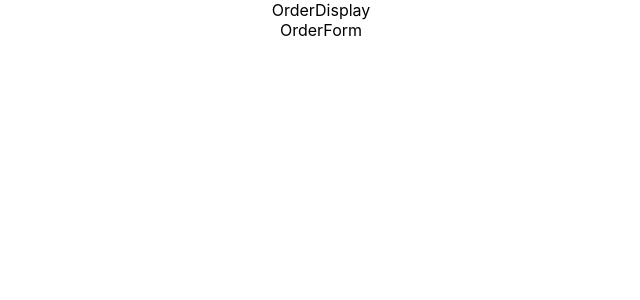
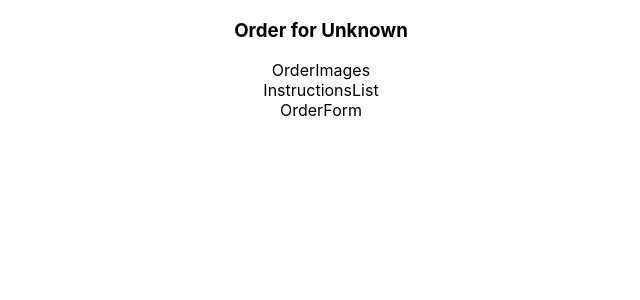
Before and after one commit to rileyjhoff/2.2a-fast-food-order-app-from-scratch, a React (Create React App) app: page / in a window 1280 px wide. Shown: the top 300 px of the page, without its empty margins (319-959 px from the left). Built offline with nearby package versions, Linux system fonts and the light colour scheme.

Commit message:
OrderDisplay accepts orderName, foodId, sideId, drinkId, and instructions as props. OrderDisplay calls OrderImages and passes it foodId, sideId, and drinkId as props, and calls InstructionsList and passes it instructions as a prop

```diff
--- a/src/components/OrderDisplay.js
+++ b/src/components/OrderDisplay.js
@@ -1,5 +1,13 @@
 import React from 'react';
+import InstructionsList from './InstructionsList';
+import OrderImages from './OrderImages';
 
-export default function OrderDisplay() {
-  return <div>OrderDisplay</div>;
+export default function OrderDisplay({ orderName, foodId, sideId, drinkId, instructions }) {
+  return (
+    <div className="order-display">
+      <h3>Order for {orderName}</h3>
+      <OrderImages foodId={foodId} sideId={sideId} drinkId={drinkId} />
+      <InstructionsList instructions={instructions} />
+    </div>
+  );
 }
```
